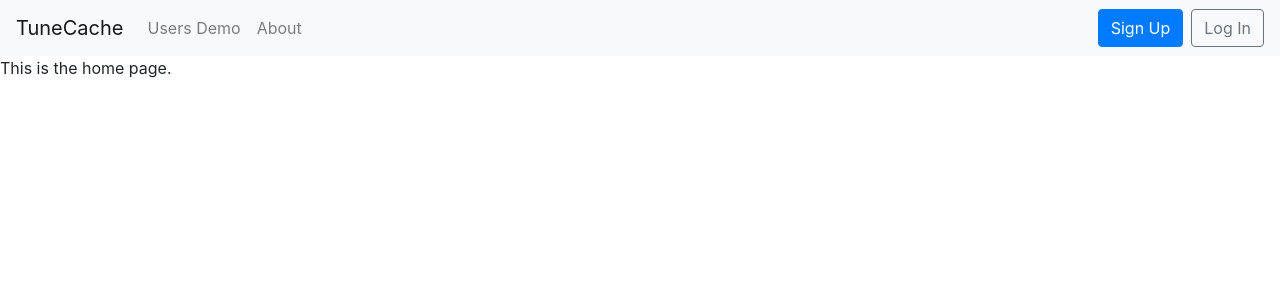
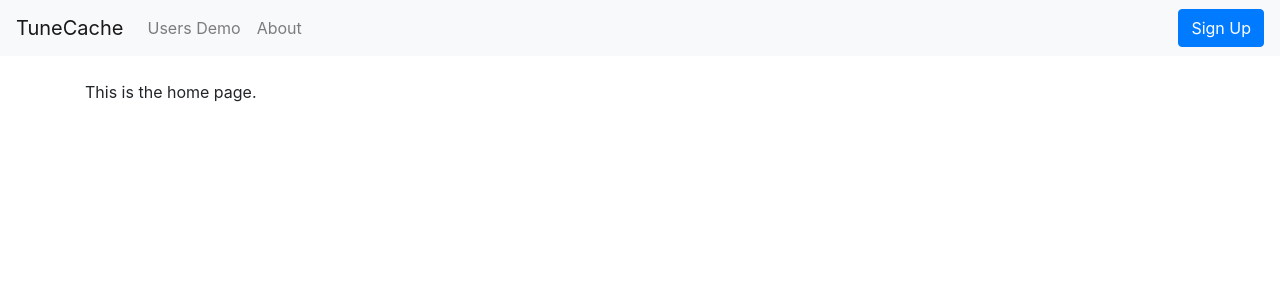
Before and after one commit to beninada/tunecache-ui, a React (Create React App) app: page / in a window 1280 px wide. Shown: the top 300 px of the page. Built offline with nearby package versions, Linux system fonts and the light colour scheme; no server answers.

Commit message:
some simple layout adjustments

```diff
--- a/src/components/Header.js
+++ b/src/components/Header.js
@@ -17,8 +17,7 @@ const Header = () => {
           <Nav.Link as={ Link } to="/about">About</Nav.Link>
         </Nav>
         <Nav>
-          <Button variant="primary">Sign Up</Button>
-          <Button variant="outline-secondary" className="ml-2">Log In</Button>
+          <Button as={ Link } to="/signup" variant="primary">Sign Up</Button>
         </Nav>
       </Navbar.Collapse>
     </Navbar>
--- a/src/components/Layout.js
+++ b/src/components/Layout.js
@@ -1,11 +1,14 @@
 import React from 'react';
+import { Container } from 'react-bootstrap';
 import Header from './Header';
 
 const Layout = (props) => {
   return (
     <div>
       <Header />
-      {props.children}
+      <Container className="mt-4">
+        {props.children}
+      </Container>
     </div>
   );
 };
```
